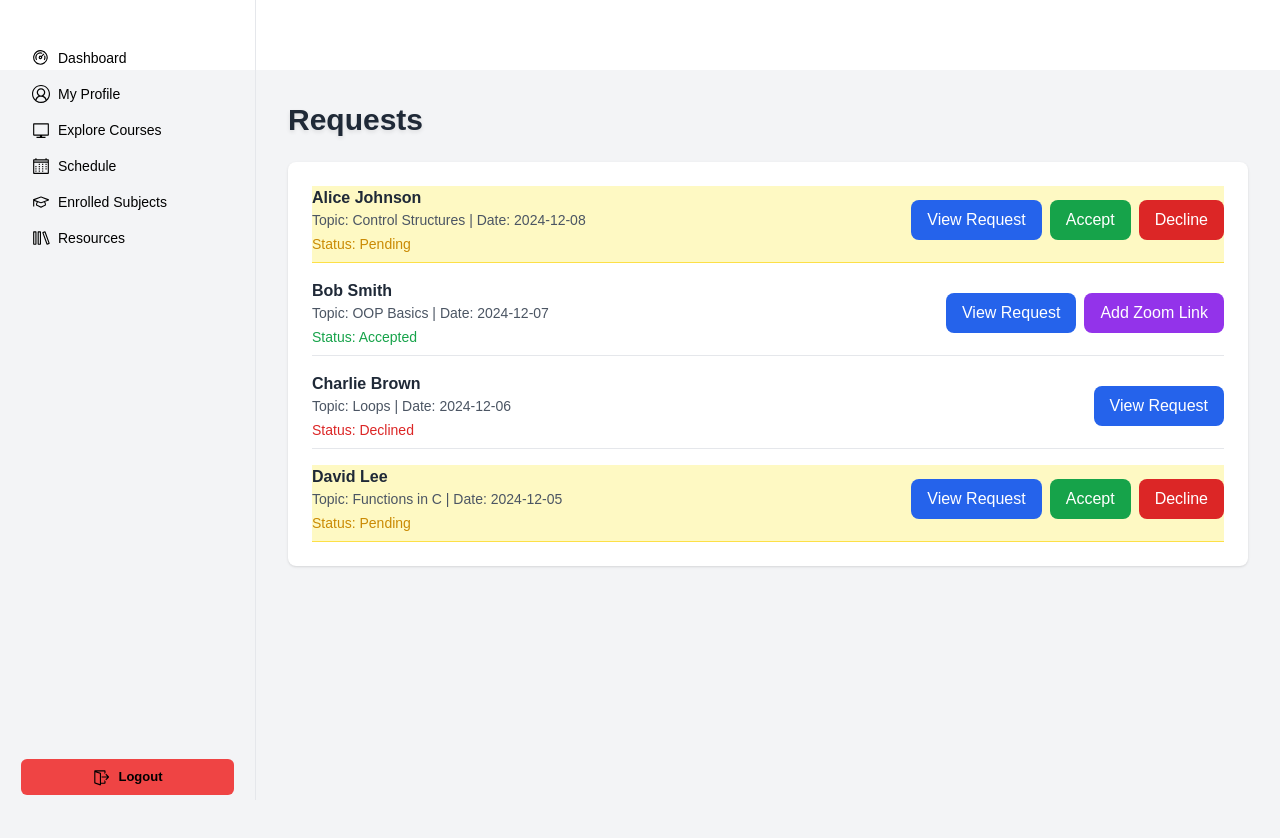
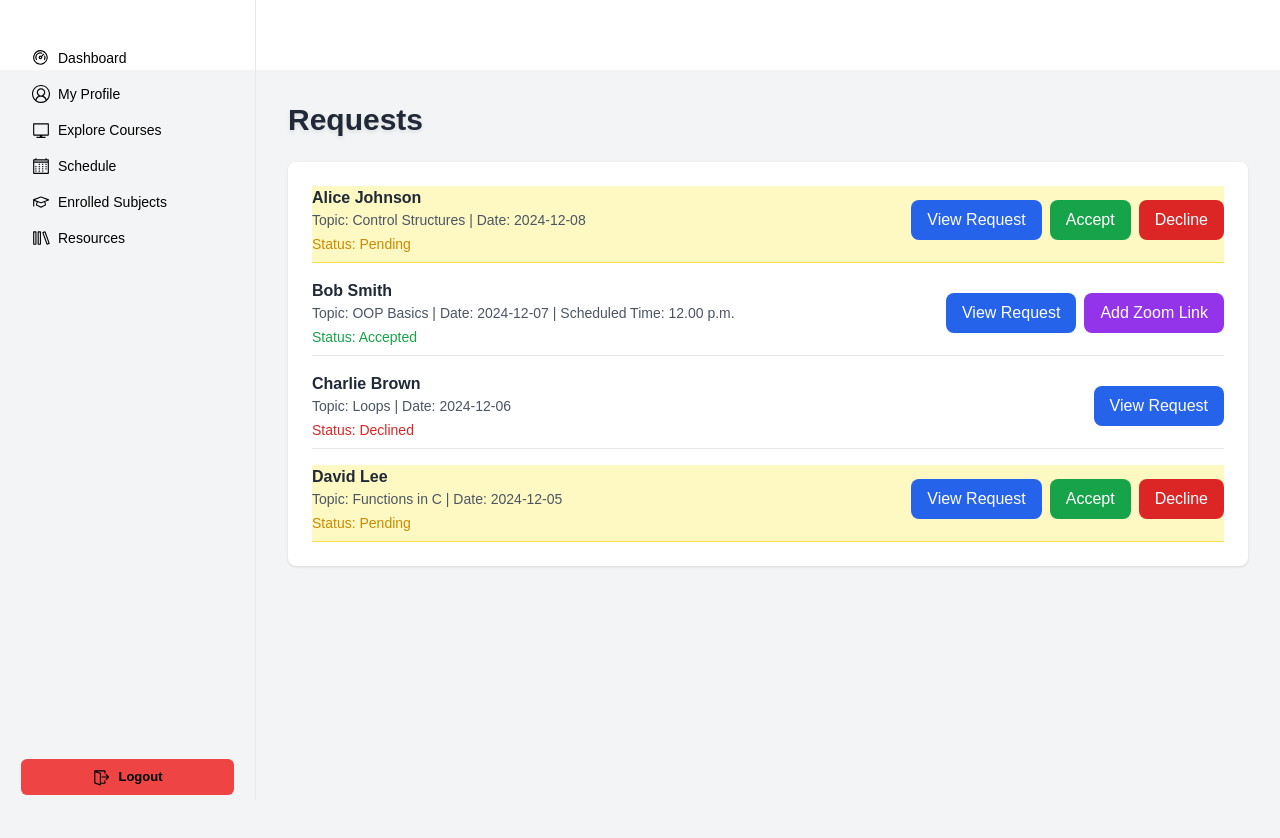
Before and after one commit to musnymubarak/EduLink-Peer-Tutoring-App, a React (Create React App) app in the folder frontend/: page /dashboard/instructor/requests in a window 1280 px wide. Shown: the top 838 px of the page. Built offline with nearby package versions, Linux system fonts and the light colour scheme.

Commit message:
Added scheduled time to schedule data

```diff
--- a/frontend/src/components/dashboard/tutor/Requests.js
+++ b/frontend/src/components/dashboard/tutor/Requests.js
@@ -4,10 +4,10 @@ import Sidebar from "../Sidebar";
 export default function Requests() {
   const [selectedRequest, setSelectedRequest] = useState(null); // Tracks the request to view
   const [requests, setRequests] = useState([
-    { id: 1, student: "Alice Johnson", topic: "Control Structures", date: "2024-12-08", status: "Pending", isNew: true },
-    { id: 2, student: "Bob Smith", topic: "OOP Basics", date: "2024-12-07", status: "Accepted", isNew: false },
-    { id: 3, student: "Charlie Brown", topic: "Loops", date: "2024-12-06", status: "Declined", isNew: false },
-    { id: 4, student: "David Lee", topic: "Functions in C", date: "2024-12-05", status: "Pending", isNew: true },
+    { id: 1, student: "Alice Johnson", topic: "Control Structures", date: "2024-12-08", time:"12.00 p.m.", status: "Pending", isNew: true },
+    { id: 2, student: "Bob Smith", topic: "OOP Basics", date: "2024-12-07", time:"12.00 p.m.", status: "Accepted", isNew: false },
+    { id: 3, student: "Charlie Brown", topic: "Loops", date: "2024-12-06", time:"12.00 p.m.", status: "Declined", isNew: false },
+    { id: 4, student: "David Lee", topic: "Functions in C", date: "2024-12-05", time:"12.00 p.m.", status: "Pending", isNew: true },
   ]);
   const [showZoomModal, setShowZoomModal] = useState(false); // Tracks the Zoom link modal state
   const [zoomLink, setZoomLink] = useState(""); // Stores the Zoom link
@@ -46,15 +46,17 @@ export default function Requests() {
                   <div>
                     <p className="text-gray-800 font-semibold">{request.student}</p>
                     <p className="text-gray-600 text-sm">
-                      Topic: {request.topic} | Date: {request.date}
+                      Topic: {request.topic} | Date: {request.date}{ request.status === "Accepted" && (<> | Scheduled Time: {request.time}</>)}
                     </p>
-                    <p className={`mt-1 text-sm font-medium ${
-                      request.status === "Accepted"
-                        ? "text-green-600"
-                        : request.status === "Declined"
-                        ? "text-red-600"
-                        : "text-yellow-600"
-                    }`}>
+                    <p
+                      className={`mt-1 text-sm font-medium ${
+                        request.status === "Accepted"
+                          ? "text-green-600"
+                          : request.status === "Declined"
+                          ? "text-red-600"
+                          : "text-yellow-600"
+                      }`}
+                    >
                       Status: {request.status}
                     </p>
                   </div>
```
